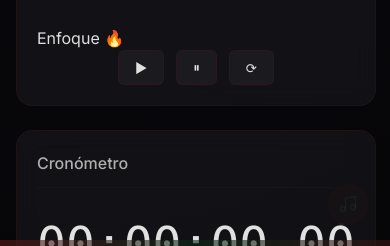
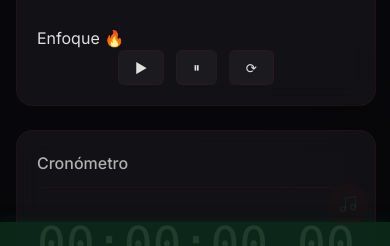
Before and after one commit to hadesh740-afk/m-sica-, a plain HTML site: page index.html in a window 390 px wide. Shown: the part 598-844 px from the top of the page. Drawn offline with Linux system fonts and the light colour scheme.

Commit message:
Update footer style with new height and background

```diff
--- a/index.html
+++ b/index.html
@@ -644,11 +644,12 @@
     bottom: 0;
     left: 0;
     right: 0;
-    height: 6px;
-    background: linear-gradient(90deg, var(--wine-medium), var(--forest-dark), var(--wine-dark));
-    z-index: 50;
-    opacity: 0.6;
-    pointer-events: none; /* No interfiere con clics */
+    height: 24px;          /* Más gruesa */
+    background: #0d2a1a;   /* Verde oscuro sólido */
+    z-index: 9997;
+    opacity: 0.9;          /* Un poco más opaco */
+    pointer-events: none;
+    box-shadow: 0 -2px 15px rgba(13, 42, 26, 0.5);
 }
     </style>
 </head>
```
